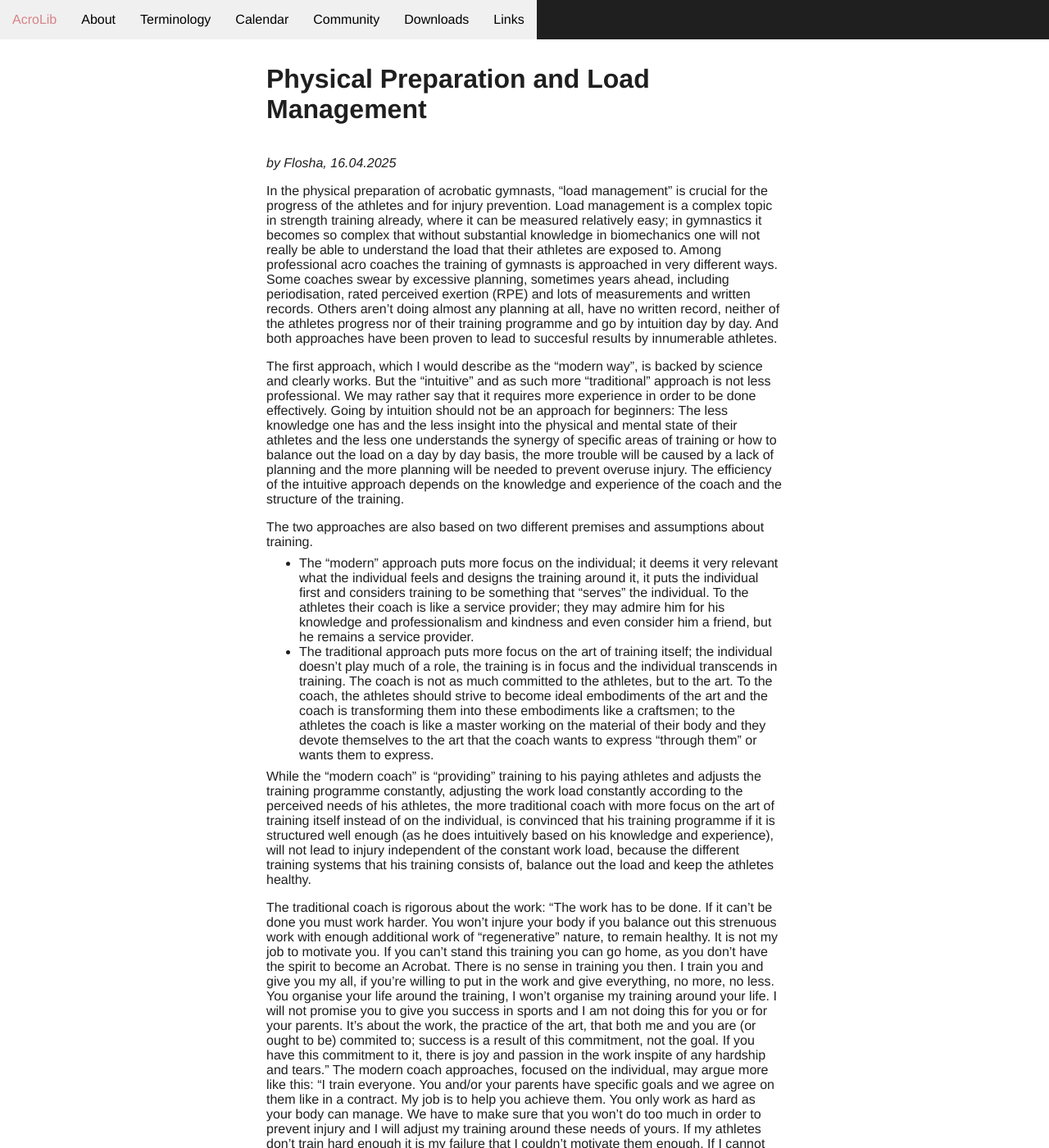
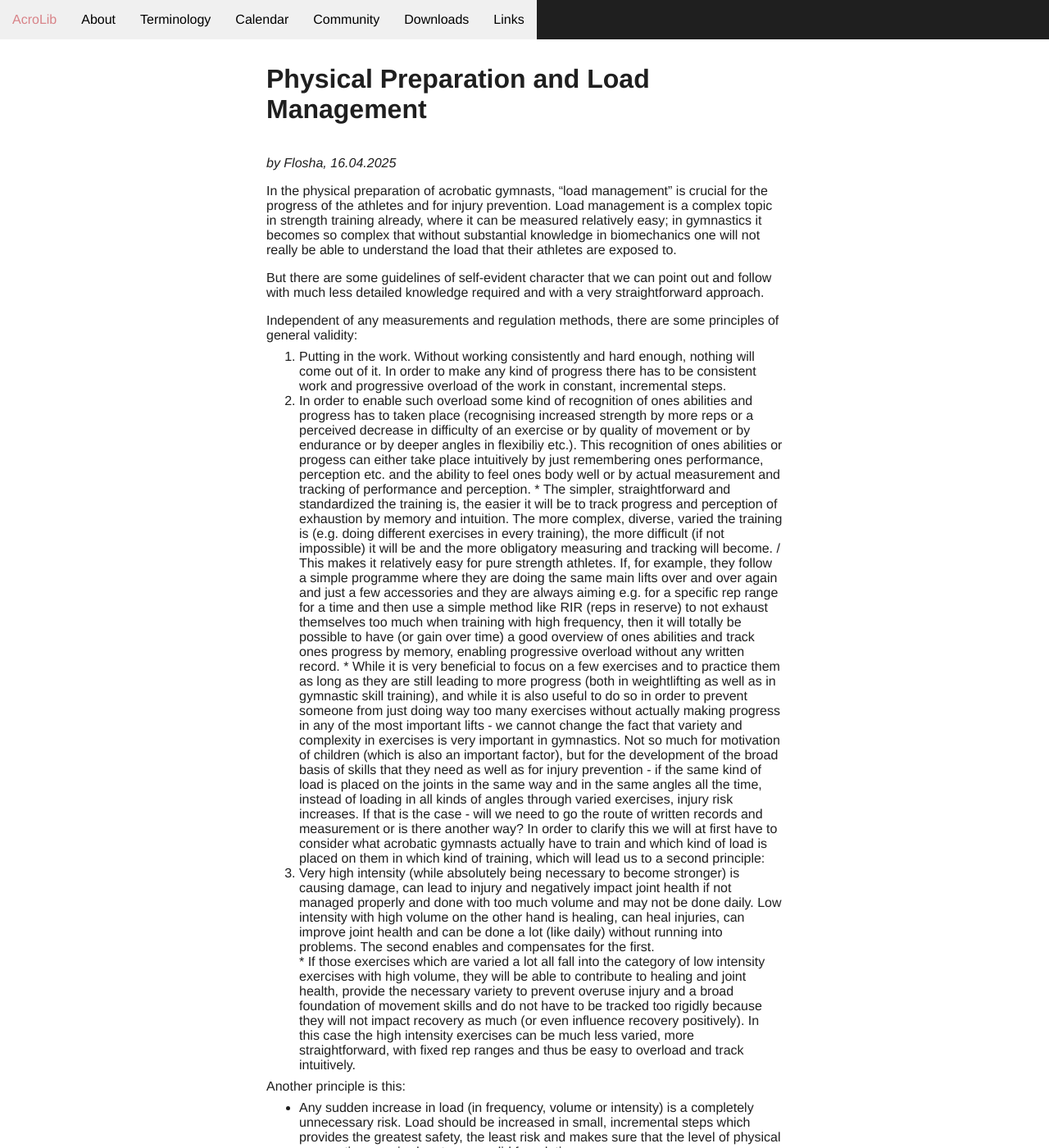
Before and after one commit to floshin/acrolib, a Jekyll site: the page built from training/load-management.md, in a window 1280 px wide and 1400 px high. Shown: the whole window at 82% size. Built offline with Jekyll 4.4.1, drawn with Linux system fonts in a browser that asks for light colours; our own code applies the rules of GitHub Pages for plain Markdown files; some of the changed text lies outside the part shown.

Commit message:
Update load-management.md

```diff
--- a/training/load-management.md
+++ b/training/load-management.md
@@ -2,22 +2,7 @@
 
 *by Flosha, 16.04.2025*
 
-In the physical preparation of acrobatic gymnasts, "load management" is crucial for the progress of the athletes and for injury prevention. Load management is a complex topic in strength training already, where it can be measured relatively easy; in gymnastics it becomes so complex that without substantial knowledge in biomechanics one will not really be able to understand the load that their athletes are exposed to. Among professional acro coaches the training of gymnasts is approached in very different ways. Some coaches swear by excessive planning, sometimes years ahead, including periodisation, rated perceived exertion (RPE) and lots of measurements and written records. Others aren't doing almost any planning at all, have no written record, neither of the athletes progress nor of their training programme and go by intuition day by day. And both approaches have been proven to lead to succesful results by innumerable athletes.
-
-The first approach, which I would describe as the "modern way", is backed by science and clearly works. But the "intuitive" and as such more "traditional" approach is not less professional. We may rather say that it requires more experience in order to be done effectively. Going by intuition should not be an approach for beginners: The less knowledge one has and the less insight into the physical and mental state of their athletes and the less one understands the synergy of specific areas of training or how to balance out the load on a day by day basis, the more trouble will be caused by a lack of planning and the more planning will be needed to prevent overuse injury. The efficiency of the intuitive approach depends on the knowledge and experience of the coach and the structure of the training.
-
-The two approaches are also based on two different premises and assumptions about training.
-* The "modern" approach puts more focus on the individual; it deems it very relevant what the individual feels and designs the training around it, it puts the individual first and considers training to be something that "serves" the individual. To the athletes their coach is like a service provider; they may admire him for his knowledge and professionalism and kindness and even consider him a friend, but he remains a service provider.
-* The traditional approach puts more focus on the art of training itself; the individual doesn't play much of a role, the training is in focus and the individual transcends in training. The coach is not as much committed to the athletes, but to the art. To the coach, the athletes should strive to become ideal embodiments of the art and the coach is transforming them into these embodiments like a craftsmen; to the athletes the coach is like a master working on the material of their body and they devote themselves to the art that the coach wants to express "through them" or wants them to express.
-
-While the "modern coach" is "providing" training to his paying athletes and adjusts the training programme constantly, adjusting the work load constantly according to the perceived needs of his athletes, the more traditional coach with more focus on the art of training itself instead of on the individual, is convinced that his training programme if it is structured well enough (as he does intuitively based on his knowledge and experience), will not lead to injury independent of the constant work load, because the different training systems that his training consists of, balance out the load and keep the athletes healthy.
-
-The traditional coach is rigorous about the work: "The work has to be done. If it can't be done you must work harder. You won't injure your body if you balance out this strenuous work with enough additional work of "regenerative" nature, to remain healthy. It is not my job to motivate you. If you can't stand this training you can go home, as you don't have the spirit to become an Acrobat. There is no sense in training you then. I train you and give you my all, if you're willing to put in the work and give everything, no more, no less. You organise your life around the training, I won't organise my training around your life. I will not promise you to give you success in sports and I am not doing this for you or for your parents. It's about the work, the practice of the art, that both me and you are (or ought to be) commited to; success is a result of this commitment, not the goal. If you have this commitment to it, there is joy and passion in the work inspite of any hardship and tears."
-The modern coach approaches, focused on the individual, may argue more like this: "I train everyone. You and/or your parents have specific goals and we agree on them like in a contract. My job is to help you achieve them. You only work as hard as your body can manage. We have to make sure that you won't do too much in order to prevent injury and I will adjust my training around these needs of yours. If my athletes don't train hard enough it is my failure that I couldn't motivate them enough. If I cannot lead them to success I haven't fulfilled my side of the contract. But as much as I may love the sports and success, the well-being of my athletes comes first and I have to make the training fit into their lifes. While I have to push them to some degree in order to make progress, it is inacceptable to train them through tears."
-
-
-
-
+In the physical preparation of acrobatic gymnasts, "load management" is crucial for the progress of the athletes and for injury prevention. Load management is a complex topic in strength training already, where it can be measured relatively easy; in gymnastics it becomes so complex that without substantial knowledge in biomechanics one will not really be able to understand the load that their athletes are exposed to.
 
 But there are some guidelines of self-evident character that we can point out and follow with much less detailed knowledge required and with a very straightforward approach.
 
```
